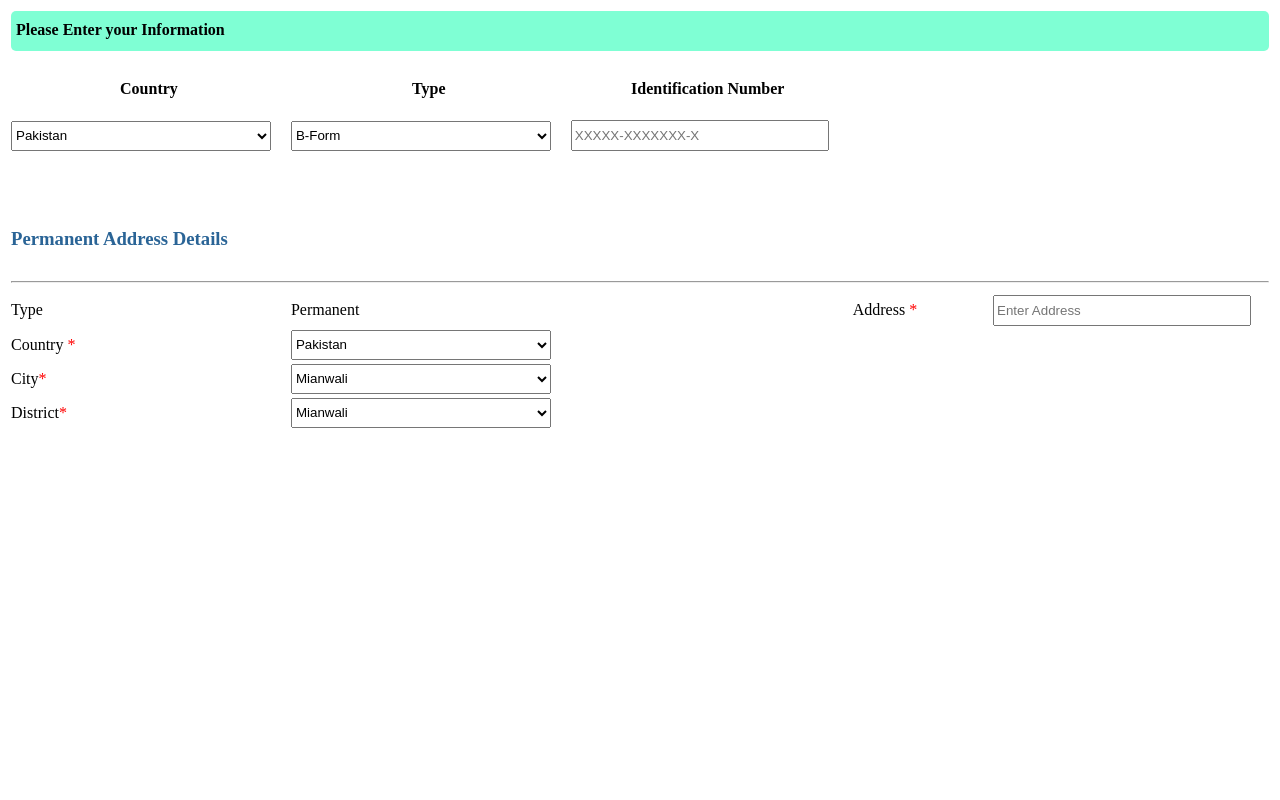
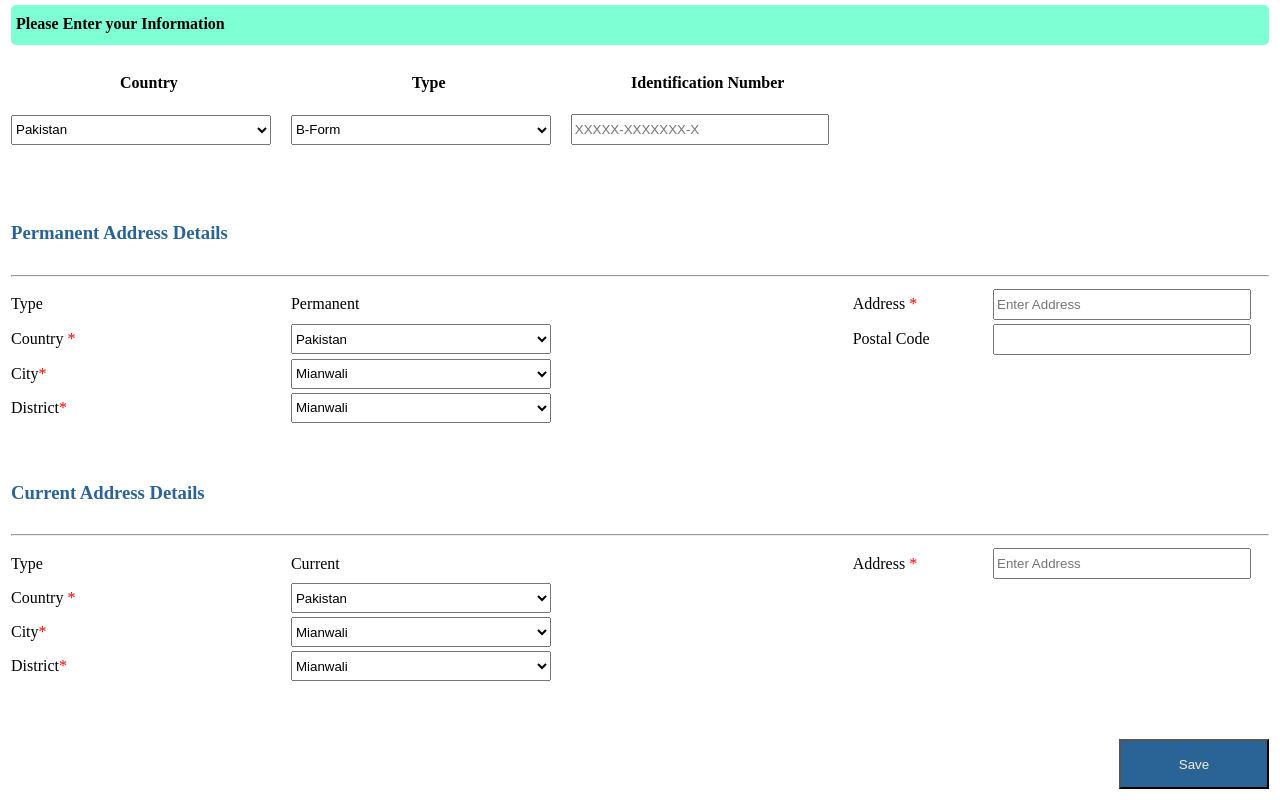
Before and after one commit to kashifraza313233/RegisterationForm, a plain HTML site: page src/HEC Registeration Form/index.html in a window 1280 px wide. Shown: the part 941-1741 px from the top of the page. Before the commit the page ends 1380 px from the top, so only its background shows below. Drawn offline with Linux system fonts and the light colour scheme.

Commit message:
initial commit

```diff
--- a/src/HEC Registeration Form/form.css
+++ b/src/HEC Registeration Form/form.css
@@ -85,6 +85,95 @@ h2{
 span{
   color: red;
 }
+input[type="button"]
+{
+  width: 150px;
+  height: 50px;
+  background-color: rgb(42, 100, 150);
+  color: antiquewhite;
+  float: right;
+}
+
+
+
+
+
+
+
+
+
+
+
+
+
+
+
+
+
+
+
+
+
+
+
+
+
+
+
+
+
+
+
+
+
+
+
+
+
+
+
+
+
+
+
+
+
+
+
+
+
+
+
+
+
+
+
+
+
+
+
+
+
+
+
+
+
+
+
+
+
+
+
+
+
+
+
+
+
+
+
+
+
 table{
 
   width: 100%;
--- a/src/HEC Registeration Form/index.html
+++ b/src/HEC Registeration Form/index.html
@@ -28,7 +28,7 @@
             </tr>
         </table>
         <h5>My Profile</h5>
-        <h2>Registeration Form </h2>
+
         <!-- <div class="subheading">
             <button>Personal Details</button>
             <button>Contact</button>
@@ -36,8 +36,8 @@
         </div> -->
     </div>
     <form action="">
-        <table align="center">
-
+        <table id="form">
+            <h2>Registeration Form </h2>
             <tr>
 
             <tr>
@@ -166,7 +166,7 @@
                 <td colspan="2">
                     <td>Domicile City<span>*</span></td>
                     <td>
-                        <select id="city" name="city" title="dc" required>
+                        <select id="Domicilcity" name="city" title="dc" required>
                             <option value="Mianwali">Mianwali</option>
                             <option value="Islamabad">Islamabad</option>
                             <option value="Rawalpindi">Rawalpindi</option>
@@ -190,7 +190,7 @@
                     <td colspan="2">
                         <td>Domicile District<span>*</span></td>
                             <td>
-                                <select id="district" name="district" title="dd" required>
+                                <select id="domiciledistrict" name="district" title="dd" required>
                                     <option value="Mianwali">Mianwali</option>
                                     <option value="Islamabad">Islamabad</option>
                                     <option value="Rawalpindi">Rawalpindi</option>
@@ -275,11 +275,17 @@
                         <option value="India">India</option>
                     </select>
                 </td>
+                <td colspan="2">
+                    <td>Postal Code</td>
+                    <td>
+                        <input class="textbox" type="text" id="pc" name="code" title="postal">
+                    </td>
+                </td>
             </tr>
             <tr>
                 <td>City<span>*</span></td>
                 <td>
-                    <select id="district" name="district" title="dd" required>
+                    <select id="city" name="cty" title="c" required>
                         <option value="Mianwali">Mianwali</option>
                         <option value="Islamabad">Islamabad</option>
                         <option value="Rawalpindi">Rawalpindi</option>
@@ -299,8 +305,70 @@
                         <option value="Karachi">Karachi</option>
                     </select>
                 </td>
-        </tr>
+             </tr>
+             <tr>
+                <td><br><br>
+                   <h3>Current Address Details</h3>
+                </td>
+                <tr>
+                    <td colspan="10">
+                        <hr>
+                    </td>
+                </tr>
+                <td>Type</td>
+                <td>Current</td>
+                <td colspan="2">
+                    <td>Address <span>*</span></td>
+                    <td>
+                        <input class="textbox" type="text" placeholder="Enter Address" id="ad" name="address" title="add">
+                    </td>
+                </td>
+            </tr>
+            <tr>
+                <td>Country <span>*</span></td>
+                <td>
+                    <select id="countryb" name="country" title="cob" required>
+                        <option value="Pakistan">Pakistan</option>
+                        <option value="Iran">Iran</option>
+                        <option value="India">India</option>
+                    </select>
+                </td>
+            </tr>
+            <tr>
+                <td>City<span>*</span></td>
+                <td>
+                    <select id="city1" name="ct" title="cty" required>
+                        <option value="Mianwali">Mianwali</option>
+                        <option value="Islamabad">Islamabad</option>
+                        <option value="Rawalpindi">Rawalpindi</option>
+                        <option value="Lahore">Lahore</option>
+                        <option value="Karachi">Karachi</option>
+                    </select>
+                </td>
+            </tr>
+            <tr>
+                <td>District<span>*</span></td>
+                <td>
+                    <select id="district1" name="cdistrict" title="cd" required>
+                        <option value="Mianwali">Mianwali</option>
+                        <option value="Islamabad">Islamabad</option>
+                        <option value="Rawalpindi">Rawalpindi</option>
+                        <option value="Lahore">Lahore</option>
+                        <option value="Karachi">Karachi</option>
+                    </select>
+                </td>
+             </tr>
+
+             <tr>
+
+                <td colspan="10">
+                    <br><br>
+                    <br>
+                    <input type="button" value="Save">
+                </td>
+             </tr>
         </table>
+
     </form>
 </body>
 
```
Also changed, not shown: 1 other file.
